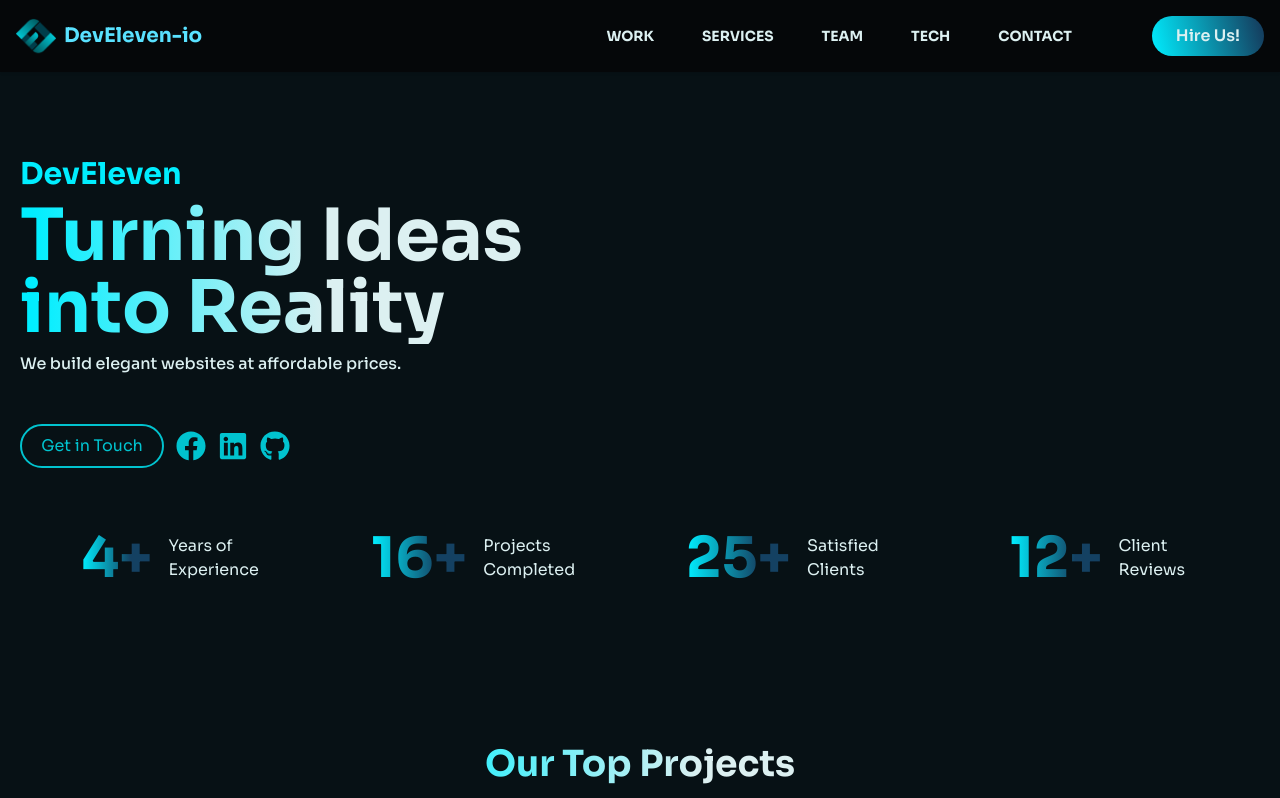
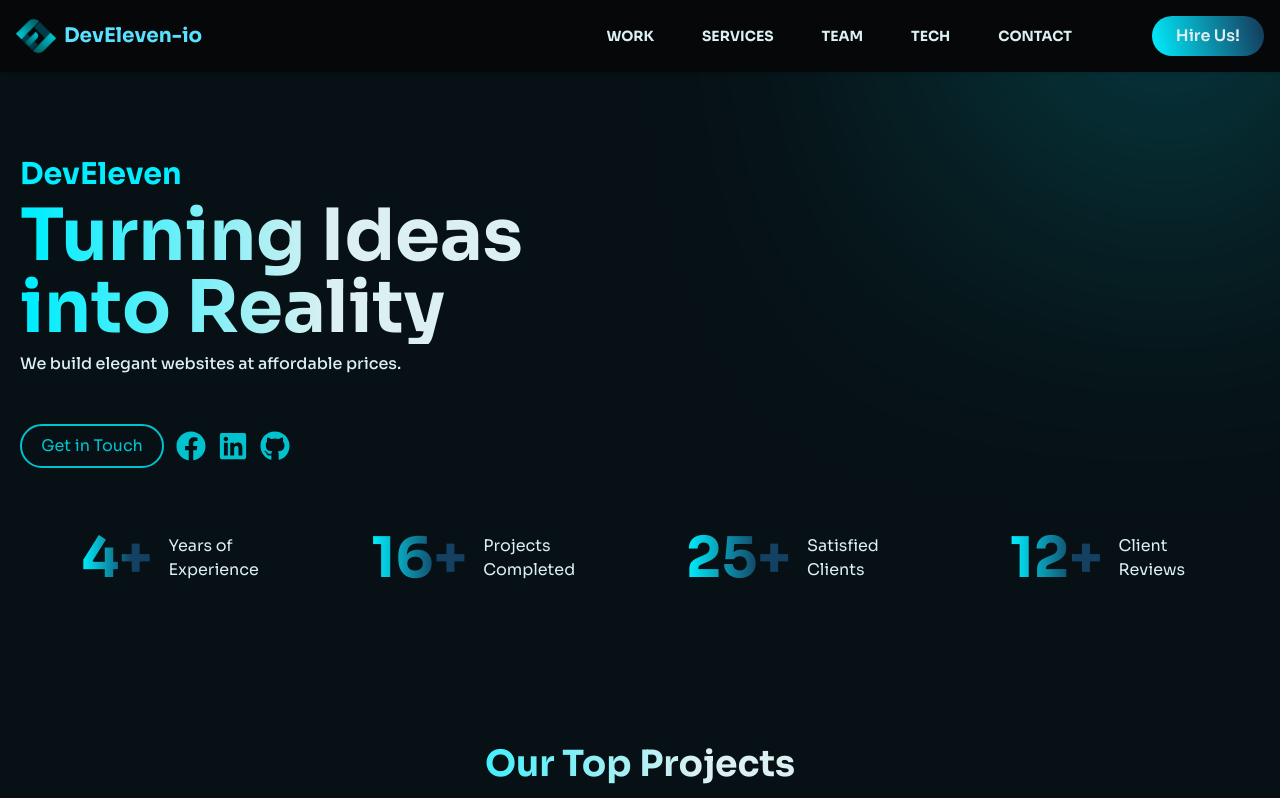
Before and after one commit to DEVELEVEN-io/develeven-io, a Next.js app: page / in a window 1280 px wide. Shown: the top 798 px of the page. Built offline with nearby package versions, Linux system fonts and the light colour scheme.

Commit message:
added radial gradient effect on header top right

```diff
--- a/src/app/app.css
+++ b/src/app/app.css
@@ -218,6 +218,26 @@
 .gradientAnim:hover {
   background: linear-gradient(to left, var(--cyandark2) -30%, var(--cyangreen) 140%);
   transition: all 0.3s ease-in-out;
+}
+
+body {
+  overflow-x: hidden !important;
+}
+
+.header:before {
+  content: "";
+  position: absolute;
+  top: 0;
+  right: 0;
+  width: 300px;
+  height: 300px;
+  border-top-right-radius: 50%;
+  border-bottom-right-radius: 50%;
+  background: var(--cyanblue);
+  background: linear-gradient(260deg, var(--cyanblue) 0%, rgba(67, 189, 210, 0) 100%);
+  filter: blur(150px);
+  transform: translate(-0%, -50%);
+  z-index: -100;
 }
 
 .gallery {
```
